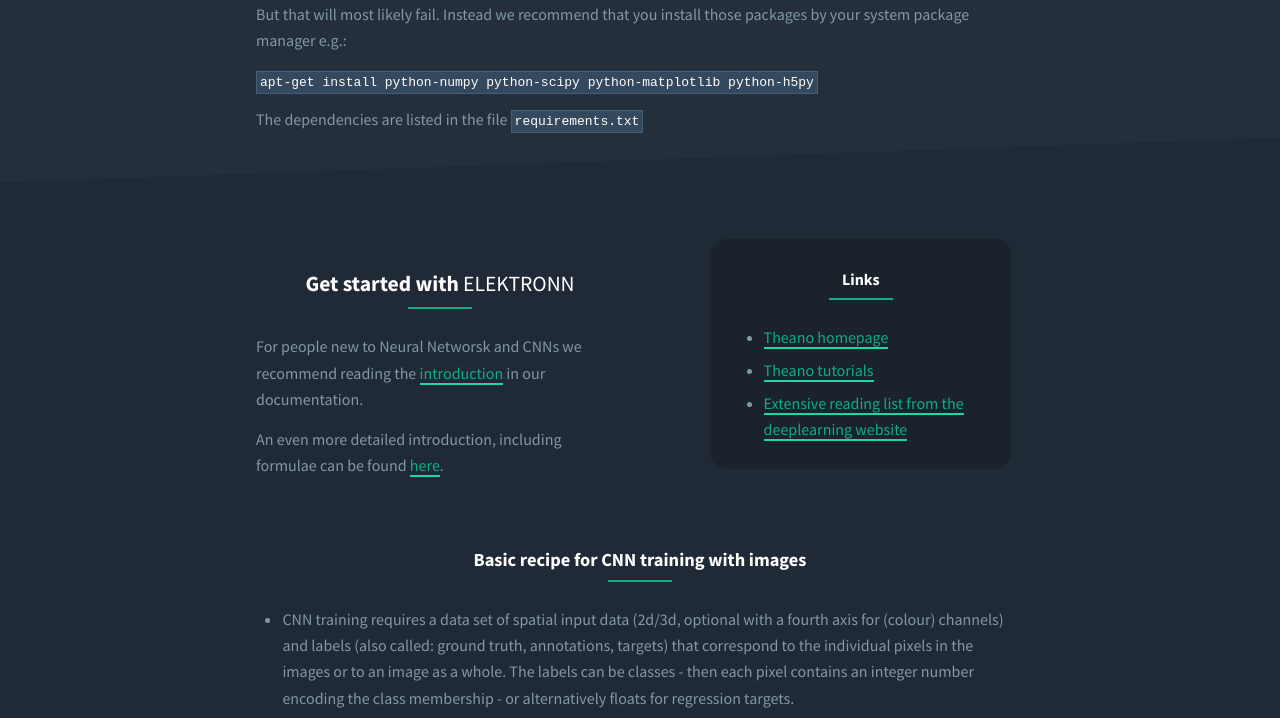
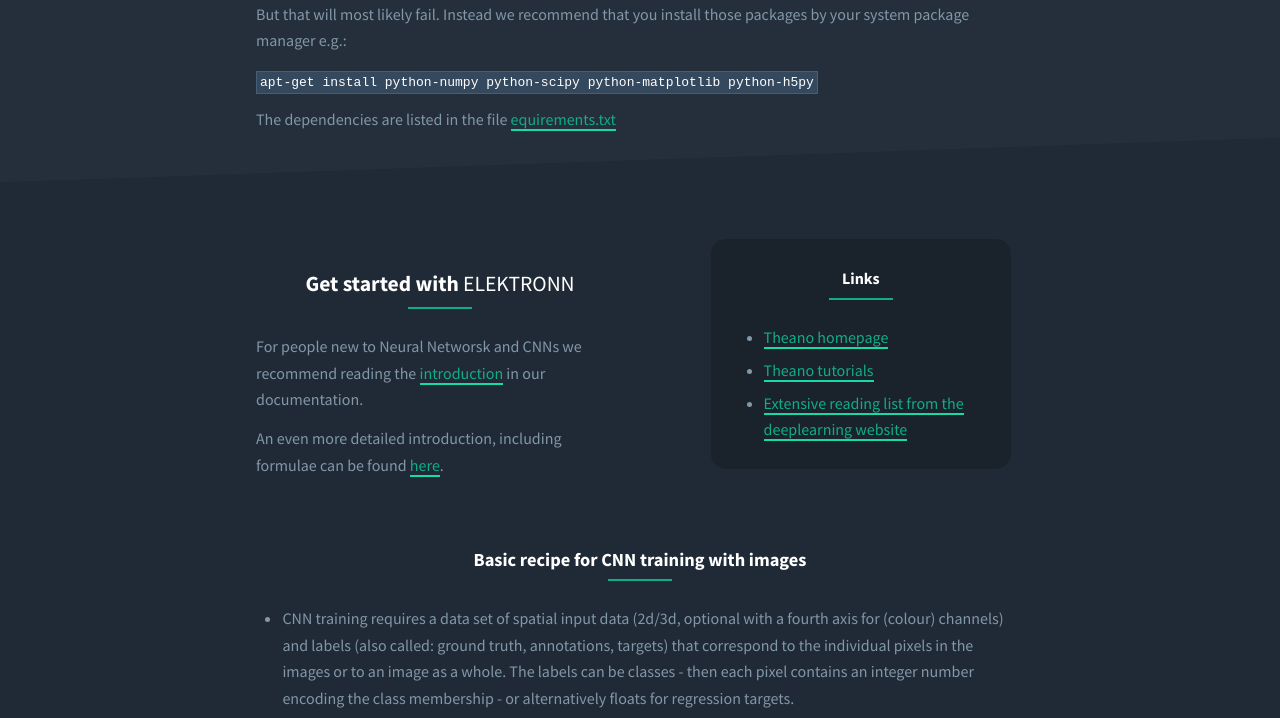
Before and after one commit to ELEKTRONN/elektronn.github.io, a Jekyll site: the page built from getting-started.html, in a window 1280 px wide. Shown: the part 1082-1800 px from the top of the page. Built offline with Jekyll 4.4.1, drawn with Linux system fonts in a browser that asks for light colours; nearby versions of some CDN libraries.

Commit message:
update links

```diff
--- a/getting-started.html
+++ b/getting-started.html
@@ -34,7 +34,7 @@
 				<h3 class="-mt-z">Documentation</h3>
 			</header>
 			<p><strong>ELEKTRONN’s</strong> full documentation can be found here:</p>
-			<p> <a class="tag -icon" href="#"><i class="fa fa-book"></i>Documentation</a></p>
+			<p> <a class="tag -icon" href="{{ site.documentation-url }}"><i class="fa fa-book"></i>Documentation</a></p>
 		</div>
 
 		<div class="col">
@@ -48,7 +48,7 @@
 				<li>object recognition</li>
 				<li>image segmentation</li>
 				<li>prediction of income</li>
-				<li>...</li>
+				<li>... much more</li>
 			</ul>
 		</div>
 	</div>
@@ -96,7 +96,7 @@
 
 				<p><code>apt-get install python-numpy python-scipy python-matplotlib python-h5py</code></p>
 
-				<p>The dependencies are listed in the file <a href="{{ site.github-url }}/blob/master/requirements.txt"><code>requirements.txt</code></a></p>
+				<p>The dependencies are listed in the file <a href="{{ site.github-url }}/blob/master/requirements.txt">equirements.txt</a></p>
 			</div>
 		</div>
 	</div>
```
Also changed, not shown: 1 other file.
